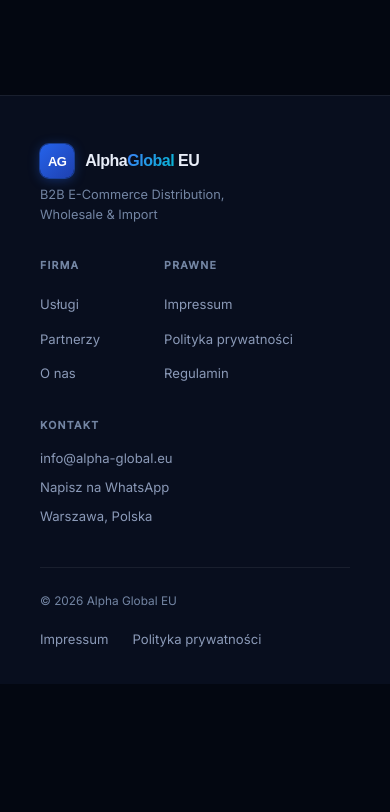
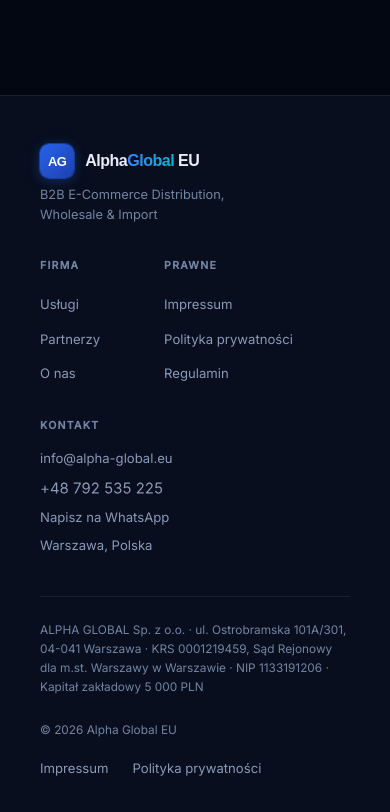
Before and after one commit to otproject1/alpha-global-website, a plain HTML site: page index.html in a window 390 px wide. Shown: the part 7392-8204 px from the top of the page. Before the commit the page ends 8076 px from the top, so only its background shows below. Drawn offline with Linux system fonts and the light colour scheme; a web font is replaced by a local one.

Commit message:
Footer: company details (KRS, NIP, capital) and phone image (PL)
Co-Authored-By: Claude Sonnet 5.5 <noreply@anthropic.com>
Claude-Session: https://claude.ai/code/session_01LPeejNHBSgYcwPzZX1qbQW

```diff
--- a/index.html
+++ b/index.html
@@ -362,10 +362,12 @@
 <div class="footer-contact-col">
 <div class="footer-col-title">Kontakt</div>
 <div class="f-contact-row"><a href="mailto:info@alpha-global.eu">info@alpha-global.eu</a></div>
+<div class="f-contact-row"><img src="/tel.svg" alt="Telefon" width="123" height="22" style="display:block;height:22px;width:auto"></div>
 <div class="f-contact-row"><a href="https://wa.me/48518771793" target="_blank" rel="noopener">Napisz na WhatsApp</a></div>
 <div class="f-contact-row">Warszawa, Polska</div>
 </div>
 </div>
+<p class="f-company" style="max-width:var(--max);margin:0 auto;padding:1.5rem 0 0;font-size:.74rem;line-height:1.6;color:var(--text-muted)">ALPHA GLOBAL Sp. z o.o. · ul. Ostrobramska 101A/301, 04-041 Warszawa · KRS 0001219459, Sąd Rejonowy dla m.st. Warszawy w Warszawie · NIP 1133191206 · Kapitał zakładowy 5 000 PLN</p>
 <div class="footer-bottom">
 <span class="footer-copy">© 2026 Alpha Global EU</span>
 <ul class="footer-col-links" style="flex-direction:row;gap:1.5rem">
```
